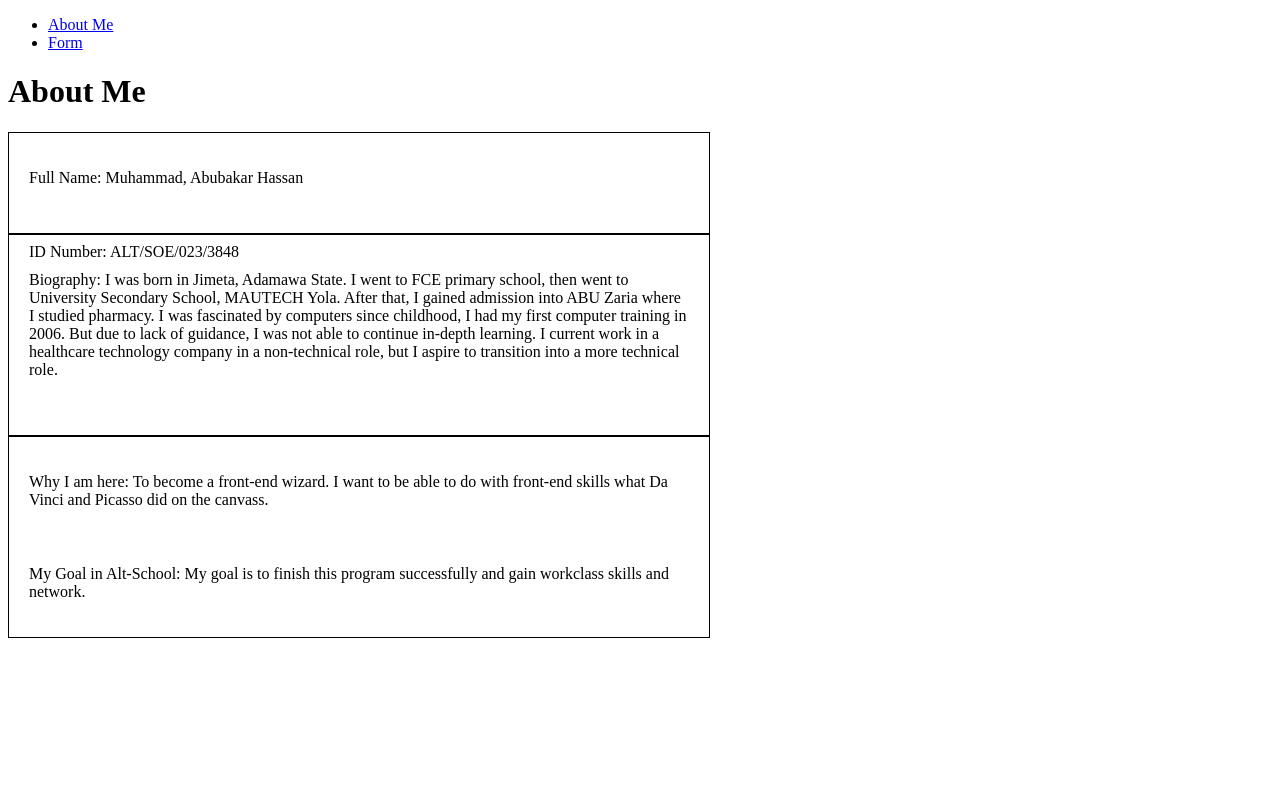
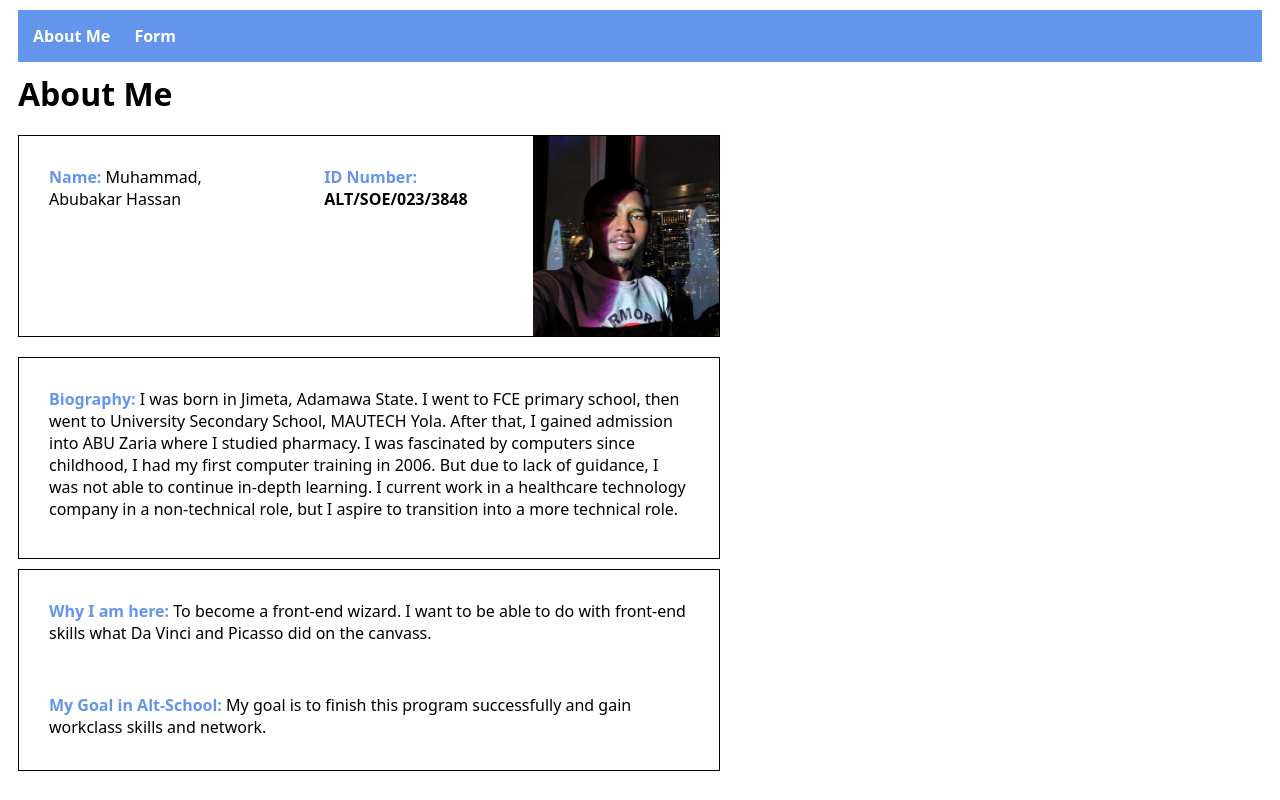
Before and after one commit to darkqubits/altschoolassignments, a plain HTML site: page altSchoolForm/index.html in a window 1280 px wide. Drawn offline with Linux system fonts and the light colour scheme; a web font is replaced by a local one.

Commit message:
minor corrections

```diff
--- a/altSchoolForm/index.html
+++ b/altSchoolForm/index.html
@@ -3,11 +3,17 @@
   <head>
     <meta charset="UTF-8" />
     <meta name="viewport" content="width=device-width, initial-scale=1.0" />
-    <link rel="stylesheet" href="./little.css">
-    <title>Document</title>
+    <link rel="stylesheet" href="./little.css" />
+    <link rel="preconnect" href="https://fonts.googleapis.com" />
+    <link rel="preconnect" href="https://fonts.gstatic.com" crossorigin />
+    <link
+      href="https://fonts.googleapis.com/css2?family=Hedvig+Letters+Serif:opsz@12..24&family=Sofia+Sans:ital,wght@0,300;0,400;0,500;0,600;0,700;0,800;0,900;0,1000;1,500;1,600;1,700;1,800;1,900&display=swap"
+      rel="stylesheet"
+    />
+    <title>About Me</title>
   </head>
   <body>
-    <nav aria-label="About Me">
+    <nav aria-label="About Me" class="nav">
       <ul>
         <li><a href="#about">About Me</a></li>
         <li><a href="./form.html">Form</a></li>
@@ -16,30 +22,37 @@
     <h1>About Me</h1>
 
     <div id="profile-info">
-      <p>Full Name: Muhammad, Abubakar Hassan</p>
-      <p>ID Number: ALT/SOE/023/3848</p>
+      <p id="my-full-name"><span class="titles">Name:</span> Muhammad, Abubakar Hassan</p>
+      <p>
+        <span class="titles">ID Number:</span>
+        <span id="id-number">ALT/SOE/023/3848</span>
+      </p>
+
+      <img src="./Assests/PXL_20230915_121955843.NIGHT (2).jpg" alt="">
     </div>
     <div id="biography">
       <p>
-        Biography: I was born in Jimeta, Adamawa State. I went to FCE primary
-        school, then went to University Secondary School, MAUTECH Yola. After
-        that, I gained admission into ABU Zaria where I studied pharmacy. I was
-        fascinated by computers since childhood, I had my first computer
-        training in 2006. But due to lack of guidance, I was not able to
-        continue in-depth learning. I current work in a healthcare technology
-        company in a non-technical role, but I aspire to transition into a more
-        technical role.
+        <span class="titles">Biography:</span>
+        I was born in Jimeta, Adamawa State. I went to FCE primary school, then
+        went to University Secondary School, MAUTECH Yola. After that, I gained
+        admission into ABU Zaria where I studied pharmacy. I was fascinated by
+        computers since childhood, I had my first computer training in 2006. But
+        due to lack of guidance, I was not able to continue in-depth learning. I
+        current work in a healthcare technology company in a non-technical role,
+        but I aspire to transition into a more technical role.
       </p>
     </div>
 
     <div id="goals">
       <p>
-        Why I am here: To become a front-end wizard. I want to be able to do
-        with front-end skills what Da Vinci and Picasso did on the canvass.
+        <span class="titles">Why I am here:</span> To become a front-end wizard.
+        I want to be able to do with front-end skills what Da Vinci and Picasso
+        did on the canvass.
       </p>
       <p>
-        My Goal in Alt-School: My goal is to finish this program successfully
-        and gain workclass skills and network.
+        <span class="titles">My Goal in Alt-School:</span>
+        My goal is to finish this program successfully and gain workclass skills
+        and network.
       </p>
     </div>
   </body>
--- a/altSchoolForm/little.css
+++ b/altSchoolForm/little.css
@@ -1,21 +1,84 @@
+@import url("https://fonts.googleapis.com/css2?family=Hedvig+Letters+Serif:opsz@12..24&family=Sofia+Sans:ital,wght@0,300;0,400;0,500;0,600;0,700;0,800;0,900;0,1000;1,500;1,600;1,700;1,800;1,900&display=swap");
+
+* {
+  font-family: "sofia sans", system-ui, -apple-system, BlinkMacSystemFont,
+    "Segoe UI", Roboto, Oxygen, Ubuntu, Cantarell, "Open Sans", "Helvetica Neue",
+    sans-serif;
+}
+
+/* body {
+  margin: 0;
+  padding: 0;
+} */
+
+.nav {
+  background-color: cornflowerblue;
+  padding: 15px;
+  margin: 10px;
+}
+
+ul {
+  list-style-type: none;
+  margin: 0;
+  padding: 0;
+}
+
+li {
+  display: inline;
+  margin-right: 20px;
+}
+
+a {
+  text-decoration: none;
+  color: #fff;
+  font-weight: bold;
+}
+
+a:hover {
+  font-weight: lighter;
+}
+
 #profile-info {
   border: 1px solid;
-  height: 100px;
+  height: auto;
   width: 700px;
+  margin: 10px;
+  display: inline-flex
+}
+
+img {
+
+  height: 200px;
 }
 
 #biography {
   border: 1px solid;
   height: 200px;
   width: 700px;
+  margin: 10px;
 }
 
 #goals {
   border: 1px solid;
   height: 200px;
   width: 700px;
+  margin: 10px;
 }
 
 p {
   padding: 20px;
+  margin: 10px;
 }
+
+h1 {
+  margin: 10px;
+}
+
+.titles {
+  font-weight: 800;
+  color: cornflowerblue;
+}
+
+#id-number {
+  font-weight: 900;
+}
```
Also changed, not shown: altSchoolForm/form.html (+1 -1 lines), altSchoolForm/sign-in.html (+1 -1 lines), altSchoolForm/Assests/PXL_20230915_121955843.NIGHT (2).jpg (added).
